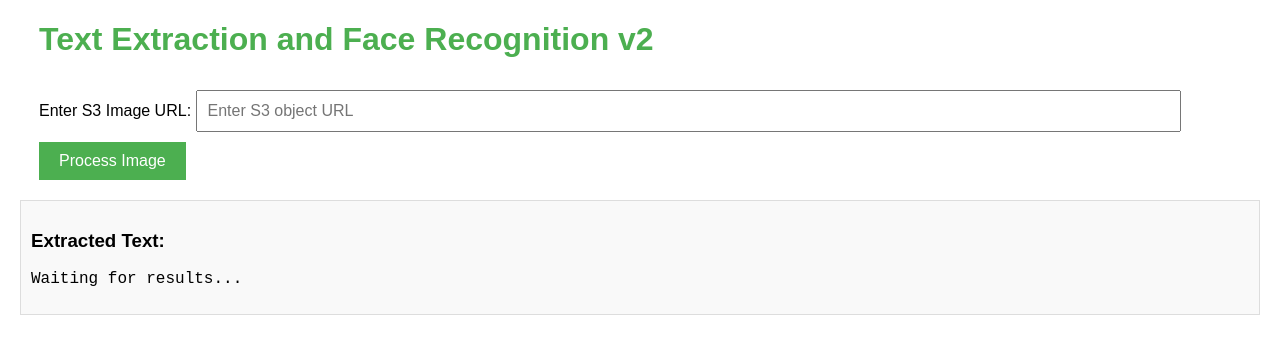
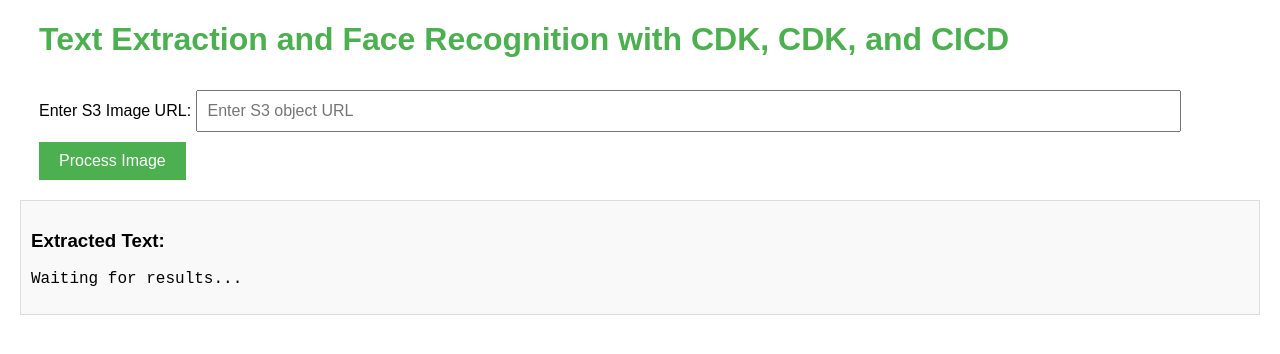
Before and after one commit to cicc2012/Amplify-Built-in-CICD, a plain HTML site: page index.html in a window 1280 px wide. Drawn offline with Linux system fonts and the light colour scheme.

Commit message:
Update index.html for CICD test

```diff
--- a/index.html
+++ b/index.html
@@ -51,7 +51,7 @@
 <body>
 
     <div class="container">
-        <h1>Text Extraction and Face Recognition v2</h1>
+        <h1>Text Extraction and Face Recognition with CDK, CDK, and CICD</h1>
         <label for="image-url">Enter S3 Image URL:</label>
         <input type="text" id="image-url" placeholder="Enter S3 object URL">
         <button onclick="processImage()">Process Image</button>
```
